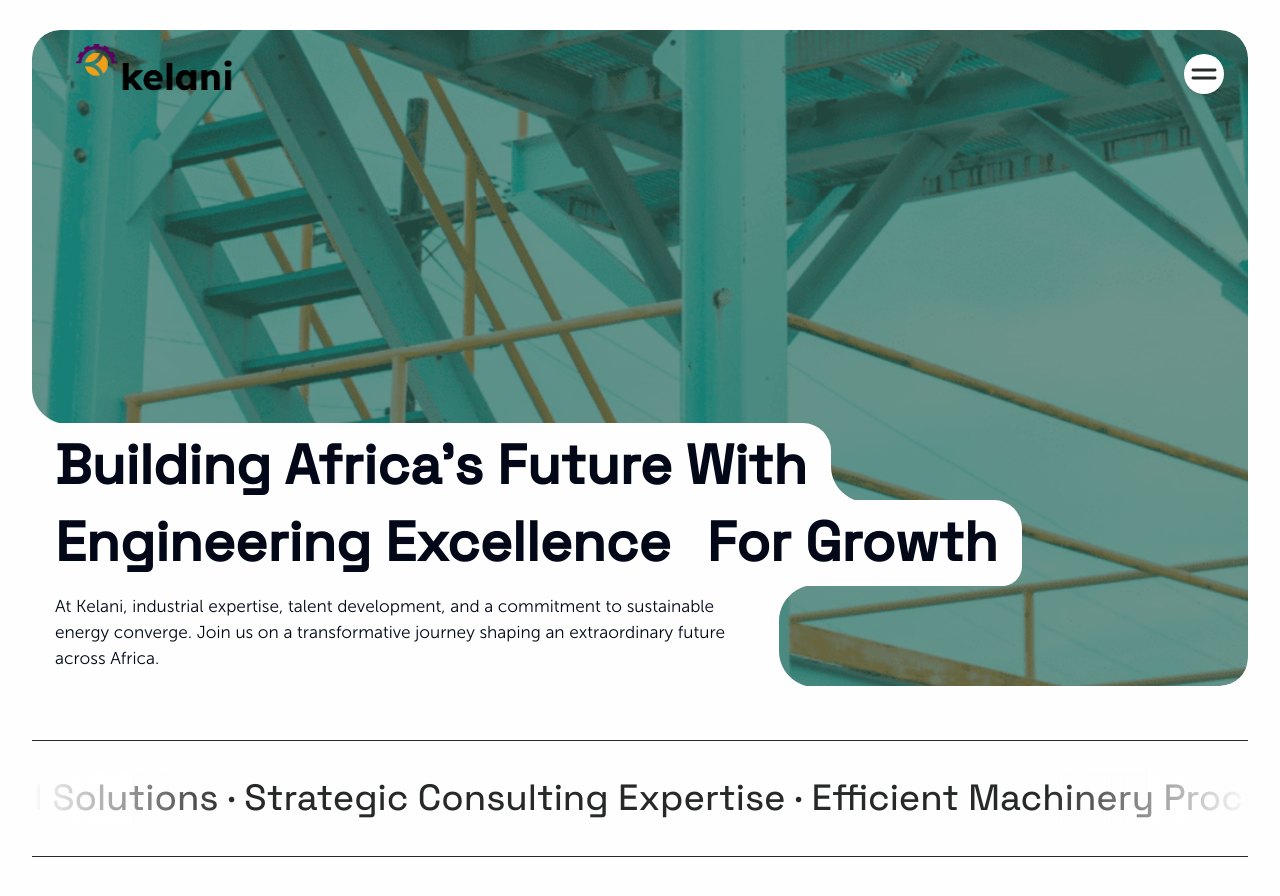
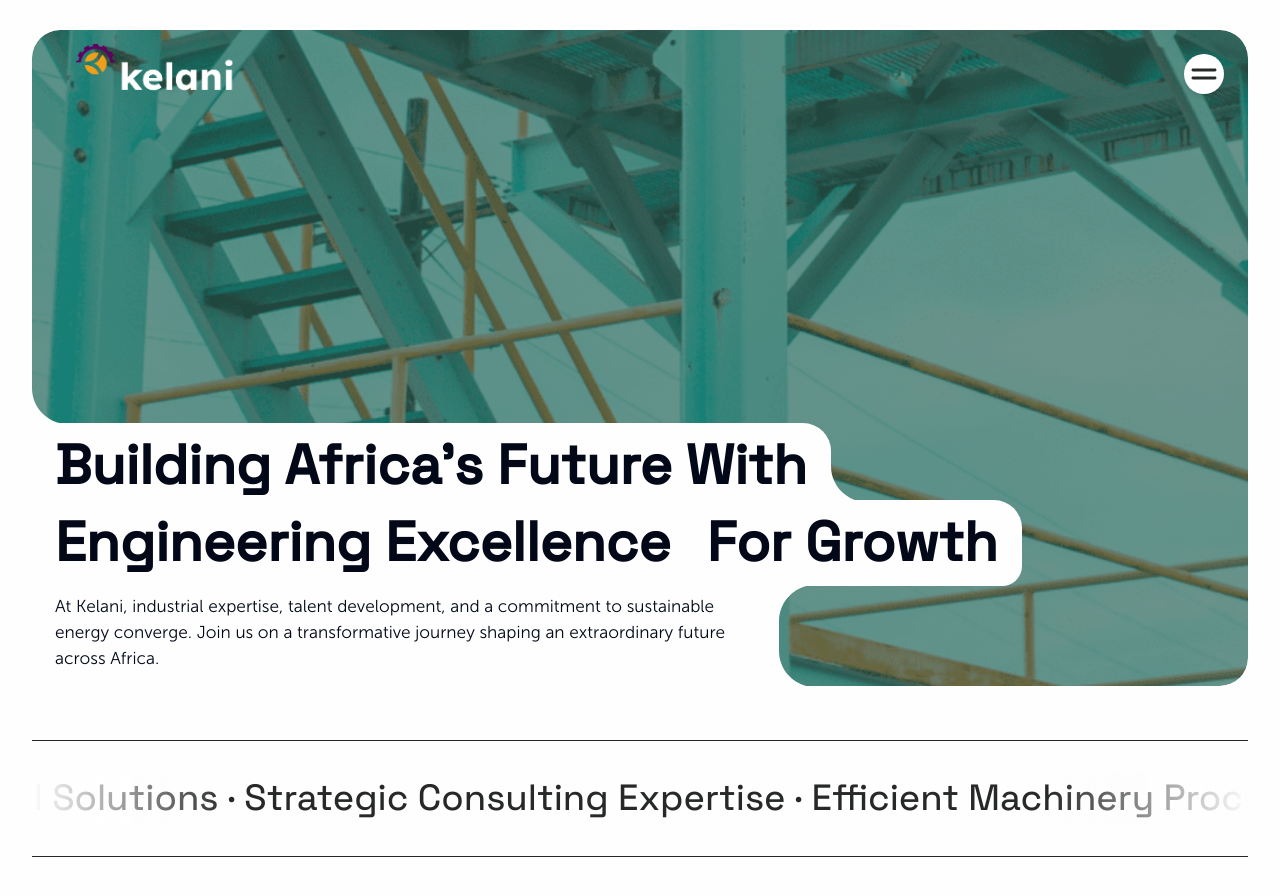
Before and after one commit to NwobiaDavid/Kelani-Engineering, a React (Vite) app: page / in a window 1280 px wide. Shown: the top 896 px of the page. Built offline with nearby package versions, Linux system fonts and the light colour scheme; no server answers.

Commit message:
change white logo

```diff
--- a/src/sections/Hero.tsx
+++ b/src/sections/Hero.tsx
@@ -54,7 +54,7 @@ const Hero = ({ lenis }: { lenis: Lenis }) => {
             <div className=" lg:px-[20px] h-[35px] rounded-full flex items-center justify-center">
               <img
                 className=" h-[50px] lg:h-[55px]"
-                src="/assets/images/kelani-logo.png"
+                src="/assets/images/kelani-logo-white.png"
               />
             </div>
             <motion.div
```
